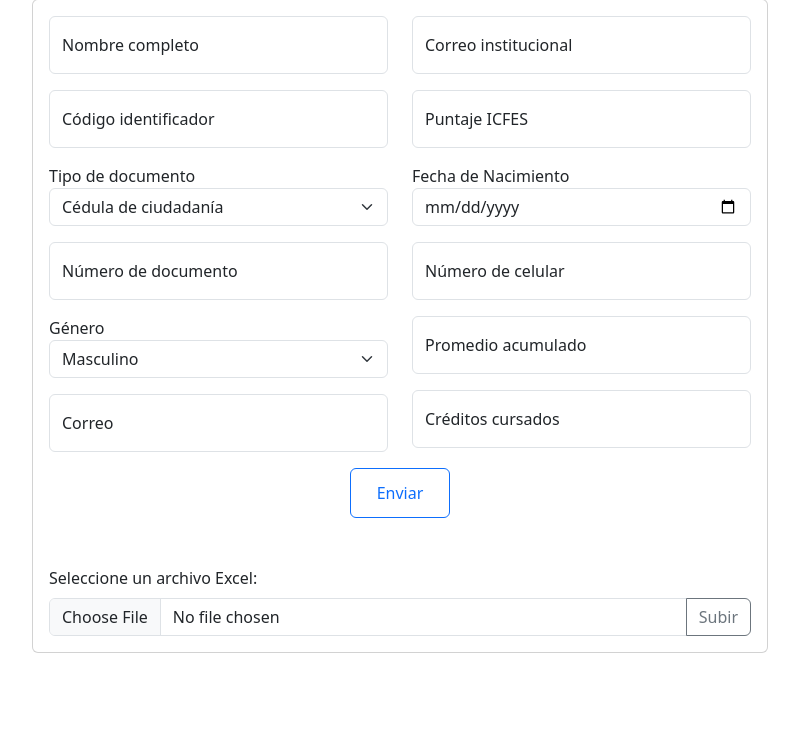
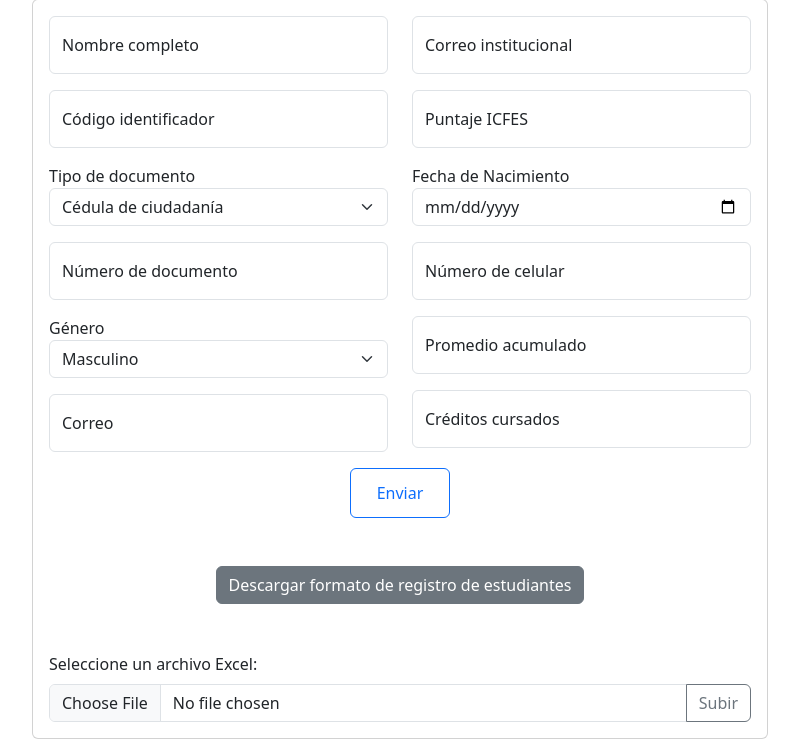
Before and after one commit to ICESI-PI1/icesi-filantrop-a-equipo-2, a Django app: page /students_info/ in a window 1280 px wide. Shown: the part 236-975 px from the top of the page, without its empty margins (240-1039 px from the left). Before the commit the page ends 889 px from the top, so only its background shows below. Run offline with Django 4.2, Linux system fonts and the light colour scheme; some libraries are stand-ins or nearby versions.

Commit message:
chore: now you can download register student format

```diff
--- a/crud/templates/students_info.html
+++ b/crud/templates/students_info.html
@@ -1,4 +1,5 @@
-{% extends "base.html" %} {% block content %}
+{% extends "base.html" %}
+{% load static %} {% block content %}
 <nav aria-label="breadcrumb" class="ms-4 mt-3">
   <ol class="breadcrumb">
     <li class="breadcrumb-item"><a href="/estudiantes">Estudiantes</a></li>
@@ -221,7 +222,14 @@
               </button>
             </div>
           </form>
+                <!-- Descarga de formato -->
+        <div class="mt-5 d-flex justify-content-center">
 
+            <a class="btn btn-secondary" href="{% static 'formats/Formato-registro-estudiantes.xlsx' %}" download="Formato registro estudiantes">
+                <i class="fas fa-download"></i> Descargar formato de registro de estudiantes
+            </a>
+
+        </div>
           <form class="mt-5" method="POST" enctype="multipart/form-data">
             {% csrf_token %}
             <label for="file" class="form-label">Seleccione un archivo Excel:</label>
```
Also changed, not shown: 1 other file.
